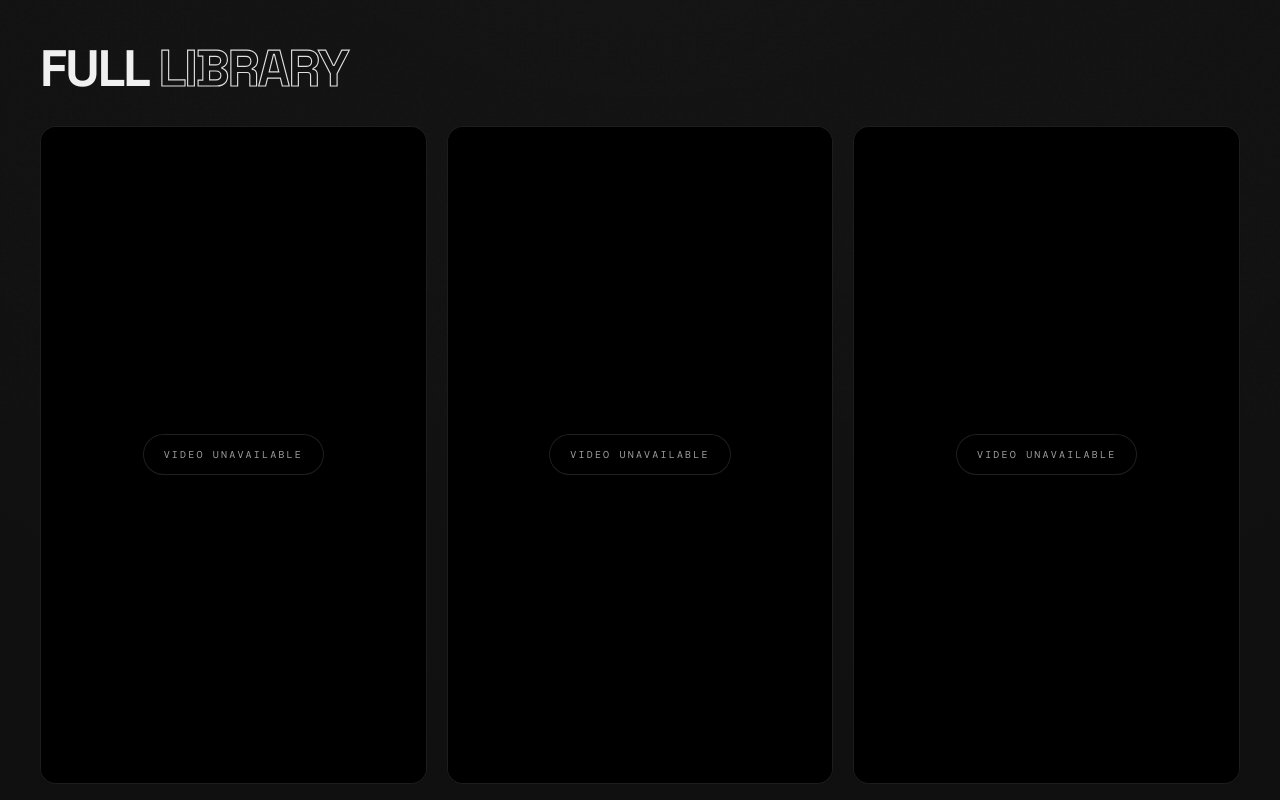
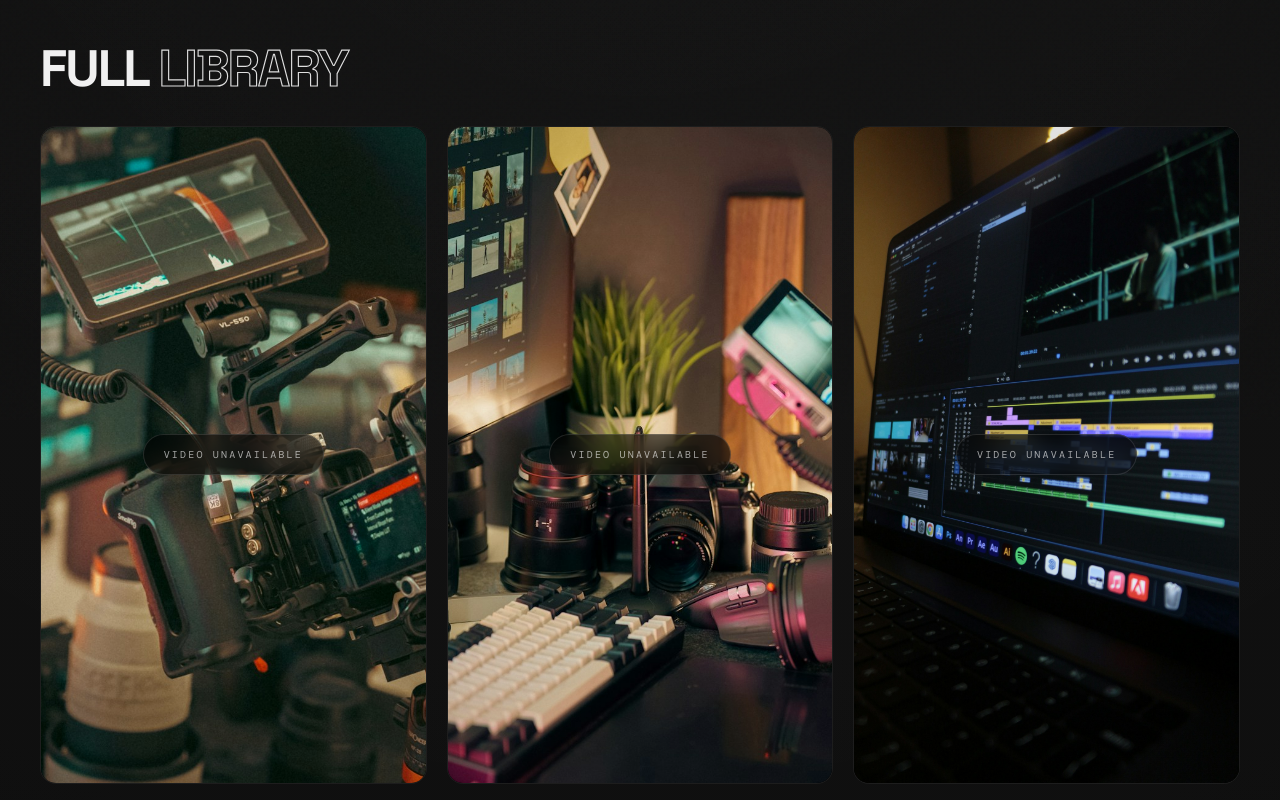
Before and after one commit to RizwanAtrium/Arham-Portfolio-Main, a Next.js app: page /work in a window 1280 px wide. Shown: the part 380-1180 px from the top of the page. Built offline with nearby package versions, Linux system fonts and the light colour scheme; a web font is replaced by a local one.

Commit message:
Show poster previews while videos load

```diff
--- a/components/home/video-showcase.tsx
+++ b/components/home/video-showcase.tsx
@@ -562,6 +562,7 @@ export function VideoShowcase() {
           const loadState = videoLoadStates[index] ?? "idle";
           const isLoading = hasLoadedSource && loadState !== "ready" && loadState !== "error";
           const showError = loadState === "error";
+          const showPoster = loadState !== "ready";
 
           return (
             <div
@@ -573,6 +574,16 @@ export function VideoShowcase() {
             >
               <article className="video-card relative h-[72svh] min-h-[34rem] w-full overflow-hidden rounded-[1.35rem] border border-white/8 bg-black shadow-[0_18px_80px_rgba(0,0,0,0.5)] md:h-[88vh] md:rounded-[1.6rem]">
                 <div className="video-card-media absolute inset-0">
+                  <img
+                    src={item.poster}
+                    alt=""
+                    aria-hidden="true"
+                    loading="lazy"
+                    className={`absolute inset-0 h-full w-full object-cover transition-opacity duration-500 ${
+                      showPoster ? "opacity-100" : "opacity-0"
+                    }`}
+                  />
+
                   <video
                     ref={(element) => {
                       videoRefs.current[index] = element;
@@ -610,17 +621,27 @@ export function VideoShowcase() {
                       updateVideoLoadState(index, "error");
                     }}
                   />
-                  <div className="absolute inset-0 bg-[linear-gradient(180deg,rgba(0,0,0,0.12)_0%,rgba(0,0,0,0.1)_28%,rgba(0,0,0,0.38)_68%,rgba(0,0,0,0.8)_100%)] md:bg-[linear-gradient(180deg,rgba(0,0,0,0.1)_0%,rgba(0,0,0,0.18)_34%,rgba(0,0,0,0.56)_100%)]" />
-                  <div className="absolute inset-0 bg-[radial-gradient(circle_at_top_right,rgba(255,255,255,0.14),transparent_34%),radial-gradient(circle_at_bottom_left,rgba(167,139,250,0.16),transparent_30%)]" />
+                  <div
+                    className={`absolute inset-0 transition-opacity duration-300 ${
+                      loadState === "ready"
+                        ? "bg-[linear-gradient(180deg,rgba(0,0,0,0.12)_0%,rgba(0,0,0,0.1)_28%,rgba(0,0,0,0.38)_68%,rgba(0,0,0,0.8)_100%)] md:bg-[linear-gradient(180deg,rgba(0,0,0,0.1)_0%,rgba(0,0,0,0.18)_34%,rgba(0,0,0,0.56)_100%)]"
+                        : "bg-[linear-gradient(180deg,rgba(0,0,0,0.04)_0%,rgba(0,0,0,0.08)_34%,rgba(0,0,0,0.24)_100%)] md:bg-[linear-gradient(180deg,rgba(0,0,0,0.03)_0%,rgba(0,0,0,0.1)_38%,rgba(0,0,0,0.28)_100%)]"
+                    }`}
+                  />
+                  <div
+                    className={`absolute inset-0 transition-opacity duration-300 ${
+                      loadState === "ready"
+                        ? "bg-[radial-gradient(circle_at_top_right,rgba(255,255,255,0.14),transparent_34%),radial-gradient(circle_at_bottom_left,rgba(167,139,250,0.16),transparent_30%)]"
+                        : "bg-transparent"
+                    }`}
+                  />
                   <div
                     className={`absolute inset-0 transition-opacity duration-300 ${
                       loadState === "ready" ? "pointer-events-none opacity-0" : "opacity-100"
                     }`}
                   >
-                    <div className="absolute inset-0 bg-[linear-gradient(180deg,rgba(0,0,0,0.18)_0%,rgba(0,0,0,0.74)_100%)]" />
-
                     {isLoading ? (
-                      <div className="absolute inset-0 animate-pulse bg-[linear-gradient(115deg,rgba(255,255,255,0.03)_10%,rgba(255,255,255,0.12)_35%,rgba(255,255,255,0.03)_60%)]" />
+                      <div className="absolute inset-0 animate-pulse bg-[linear-gradient(115deg,rgba(255,255,255,0.02)_10%,rgba(255,255,255,0.08)_35%,rgba(255,255,255,0.02)_60%)]" />
                     ) : null}
 
                     {showError ? (
--- a/components/work/reel-library-grid.tsx
+++ b/components/work/reel-library-grid.tsx
@@ -125,6 +125,7 @@ function ReelCard({ isUnmuted, onToggleAudio, reel }: ReelCardProps) {
 
   const isLoading = hasEnteredView && playbackState !== "ready" && playbackState !== "error";
   const showError = playbackState === "error";
+  const showPoster = playbackState !== "ready";
 
   return (
     <article
@@ -132,6 +133,16 @@ function ReelCard({ isUnmuted, onToggleAudio, reel }: ReelCardProps) {
       className="overflow-hidden rounded-[1rem] border border-white/8 bg-[var(--color-surface)]"
     >
       <div className="relative h-[52vh] overflow-hidden bg-black md:h-[82vh]">
+        <img
+          src={reel.posterSrc}
+          alt=""
+          aria-hidden="true"
+          loading="lazy"
+          className={`absolute inset-0 h-full w-full object-cover transition-opacity duration-300 ${
+            showPoster ? "opacity-100" : "opacity-0"
+          }`}
+        />
+
         <video
           ref={videoRef}
           src={hasEnteredView ? reel.src : undefined}
@@ -154,17 +165,19 @@ function ReelCard({ isUnmuted, onToggleAudio, reel }: ReelCardProps) {
           }}
         />
 
-        <div className="absolute inset-0 bg-[radial-gradient(circle_at_center,transparent_46%,rgba(0,0,0,0.4))]" />
+        <div
+          className={`absolute inset-0 bg-[radial-gradient(circle_at_center,transparent_46%,rgba(0,0,0,0.4))] transition-opacity duration-300 ${
+            playbackState === "ready" ? "opacity-100" : "opacity-40"
+          }`}
+        />
 
         <div
           className={`absolute inset-0 transition-opacity duration-300 ${
             playbackState === "ready" ? "pointer-events-none opacity-0" : "opacity-100"
           }`}
         >
-          <div className="absolute inset-0 bg-[linear-gradient(180deg,rgba(0,0,0,0.18)_0%,rgba(0,0,0,0.76)_100%)]" />
-
           {isLoading ? (
-            <div className="absolute inset-0 animate-pulse bg-[linear-gradient(115deg,rgba(255,255,255,0.03)_10%,rgba(255,255,255,0.12)_35%,rgba(255,255,255,0.03)_60%)]" />
+            <div className="absolute inset-0 animate-pulse bg-[linear-gradient(115deg,rgba(255,255,255,0.02)_10%,rgba(255,255,255,0.1)_35%,rgba(255,255,255,0.02)_60%)]" />
           ) : null}
 
           {showError ? (
```
